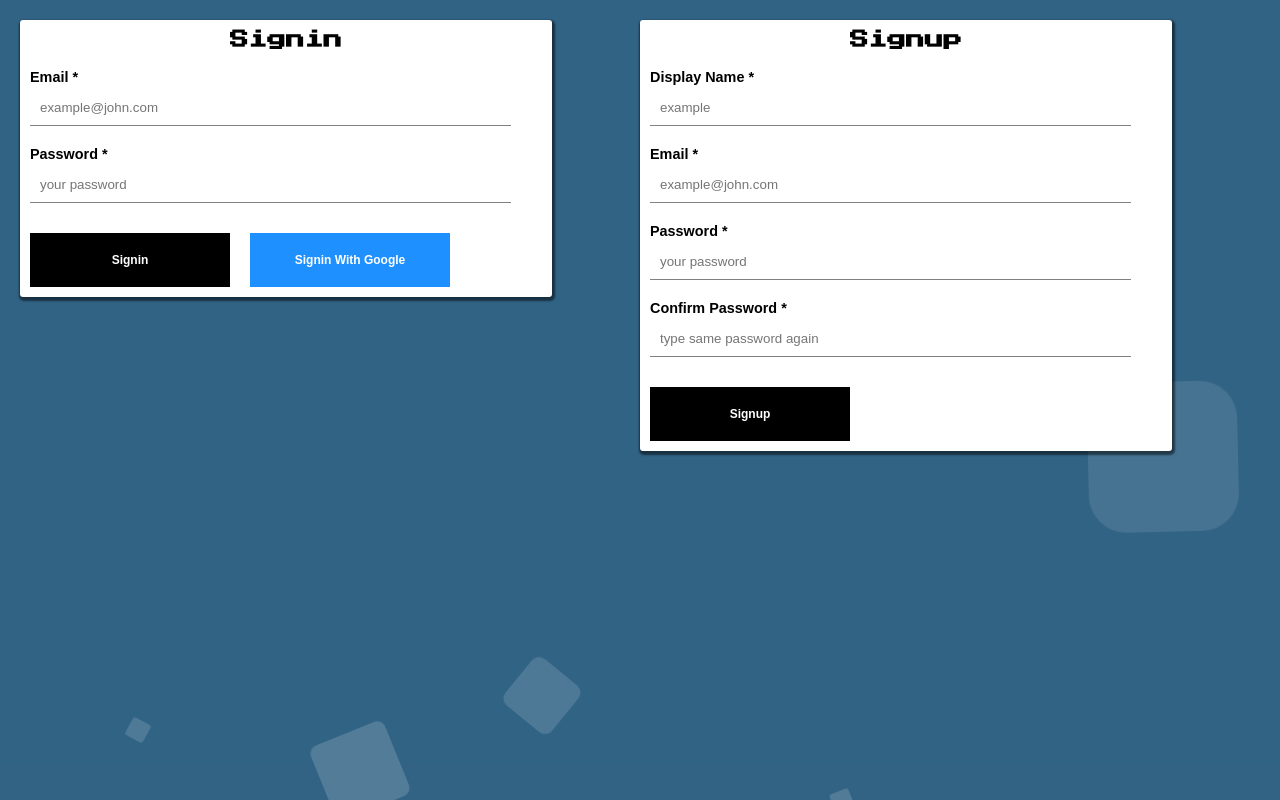
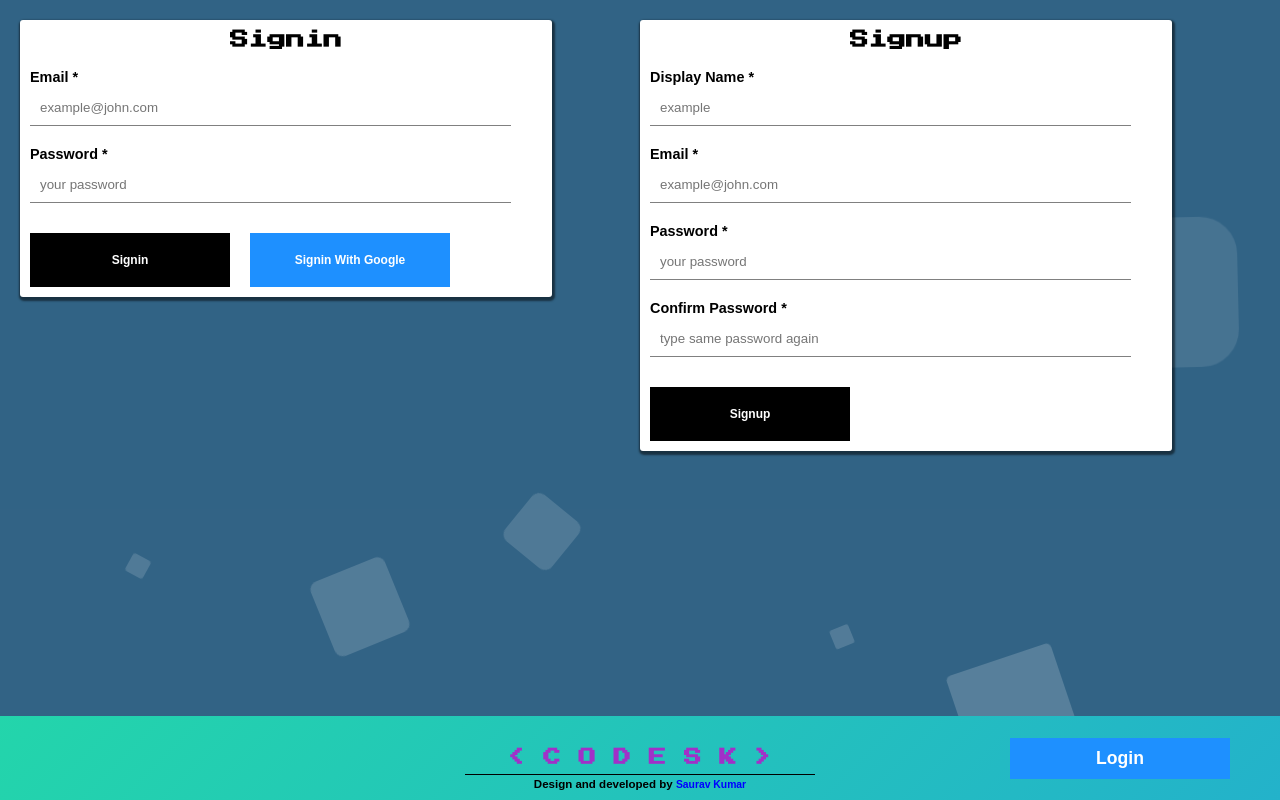
Before and after one commit to sauravsaurav/react-shop, a React (Create React App) app: page /signin in a window 1280 px wide. Built offline with nearby package versions, Linux system fonts and the light colour scheme; no server answers.

Commit message:
Fixing some frustating styles

```diff
--- a/public/index.html
+++ b/public/index.html
@@ -24,19 +24,19 @@
 
       /* Track */
       ::-webkit-scrollbar-track {
-        background: #f1f1f1;
+        background: #afadb5;
       }
 
       /* Handle */
       ::-webkit-scrollbar-thumb {
-        background: #888;
+        background: #4c1ee2;
         border-radius: 30px;
 
       }
 
       /* Handle on hover */
       ::-webkit-scrollbar-thumb:hover {
-        background: #555;
+        background: #4c1ee2;
       }
     </style>
   </head>
--- a/src/components/TextEditor/TextEditor.component.jsx
+++ b/src/components/TextEditor/TextEditor.component.jsx
@@ -230,7 +230,7 @@ const colorElement = menuVisibilty.color &&
 
     return (
         <motion.div className="text-editor" variants={variants} initial="initial" animate="animate">
-            <center>
+            <center className="flexBasis">
                 <h5 className="text-editor-header">
                     <motion.button className="commonCodeButton" initial={{scale:1}} whileTap={{scale:0.8}} title="Speech to code">🎙️ Say to code</motion.button>
                     <motion.select className="commonCodeButton" initial={{scale:1}} title="Select a language">
--- a/src/components/TextEditor/TextEditor.styles.scss
+++ b/src/components/TextEditor/TextEditor.styles.scss
@@ -1,19 +1,26 @@
 .text-editor{
-    flex: 1.7; /* Set the content section to fill the remaining space */
+    flex: 2.8; /* Set the content section to fill the remaining space */
     background-color: #eee; /* Optional: Add a background color */
     z-index: 9999999999;
     opacity: 0.6;
     font-weight:bolder;
     font-size:1.2vw;
     overflow:hidden;
+    display: flex;
+    height : 100%;
+    flex-direction: column;
 
+    .flexBasis{
+        position:relative
+    }
 
     .text-editor-header{
         background : rgb(172, 209, 26);
         color : black;
         padding : 10px 0px !important;
+        width : 100%;
         display: flex;
-        position: relative;
+
 
         .runButton{
             height: 50px;
@@ -34,14 +41,14 @@
         .styleContainer{
             list-style: none;
             position: absolute;
-            right : 2%;
+            right : 3%;
             font-size:14px;
             font-weight: none;
             font-family: Arial;
             background : white;
             min-width : 150px;
             text-align: left;
-            top : 90%;
+            top : 100%;
             border-radius: 10px;
             box-shadow: 3px 3px 5px rgb(53, 53, 53);
             max-height: 300px;
@@ -75,6 +82,7 @@
             width : 20px !important;
             min-width: 0 !important;
             font-size:1vw;
+            position: relative;
         }
     }
 
@@ -89,14 +97,27 @@
             margin : 0px 5px !important;
             color : white !important
         }
+
+        textarea{
+            padding-top: 10px;
+            overflow-y:auto !important;
+        }
+
+        .emptyContainer{
+            margin-top:15px !important;
+        }
     }
 
     textarea{
-        height : 94%;
+        height : 100%;
         width : 97%;
         background : black;
         color: white;
         padding : 0px 10px;
+        overflow-y: auto;
+        padding-top: 10px;
+        flex-basis: 100%;
+        flex-grow: 1;
     }
 
     .emptyContainer{
@@ -108,5 +129,6 @@
         background : black;
         color : white;
         padding : 10px 0px;
+        margin-top:2px !important;
     }
 }
--- a/src/routes/Authentication/Authentication.styles.scss
+++ b/src/routes/Authentication/Authentication.styles.scss
@@ -3,6 +3,7 @@
     flex-direction: row;
     padding : 20px;
     margin : auto;
+    height:84.5vh;
 
     @media (max-width:830px) {
         display: flex;
--- a/src/routes/Navigation/Navigation.style.scss
+++ b/src/routes/Navigation/Navigation.style.scss
@@ -124,7 +124,6 @@
 
 .main-container{
     width : 100vw;
-    min-height: 110vh;
     background : rgba(0, 0, 0, 0.212);
     padding : 0px !important;
     position: relative;
@@ -257,3 +256,19 @@
 .Toastify__toast-container--bottom-center{
     z-index: 9999999999999999999 !important;
 }
+
+@media(max-width:1900px){
+    .navigation{
+        padding: 22px 0px;
+    }
+
+    .author{
+        width:350px !important
+    }
+}
+
+@media(max-width:900px){
+    .siteName li span{
+        font-size:1.7vw;
+    }
+}
```
